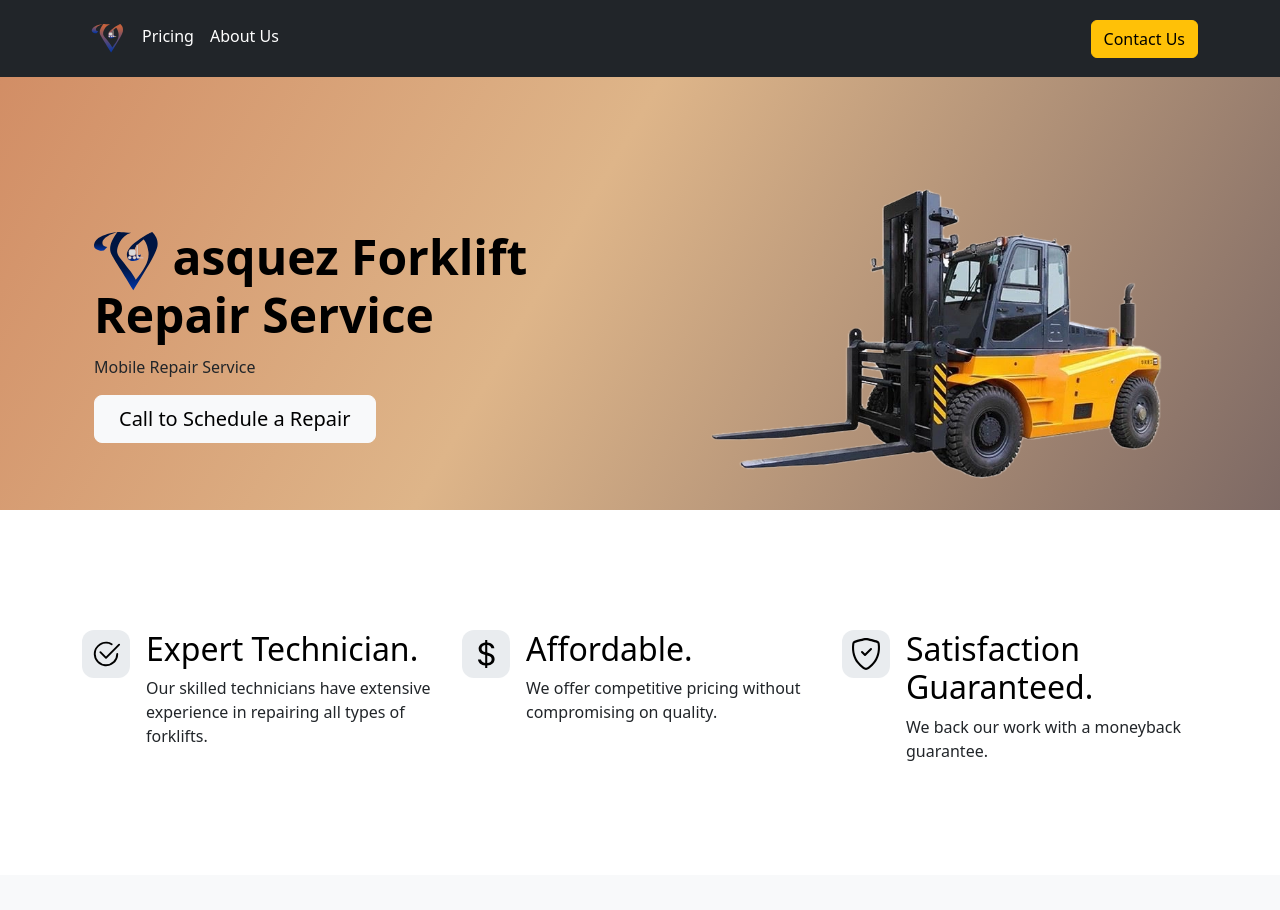
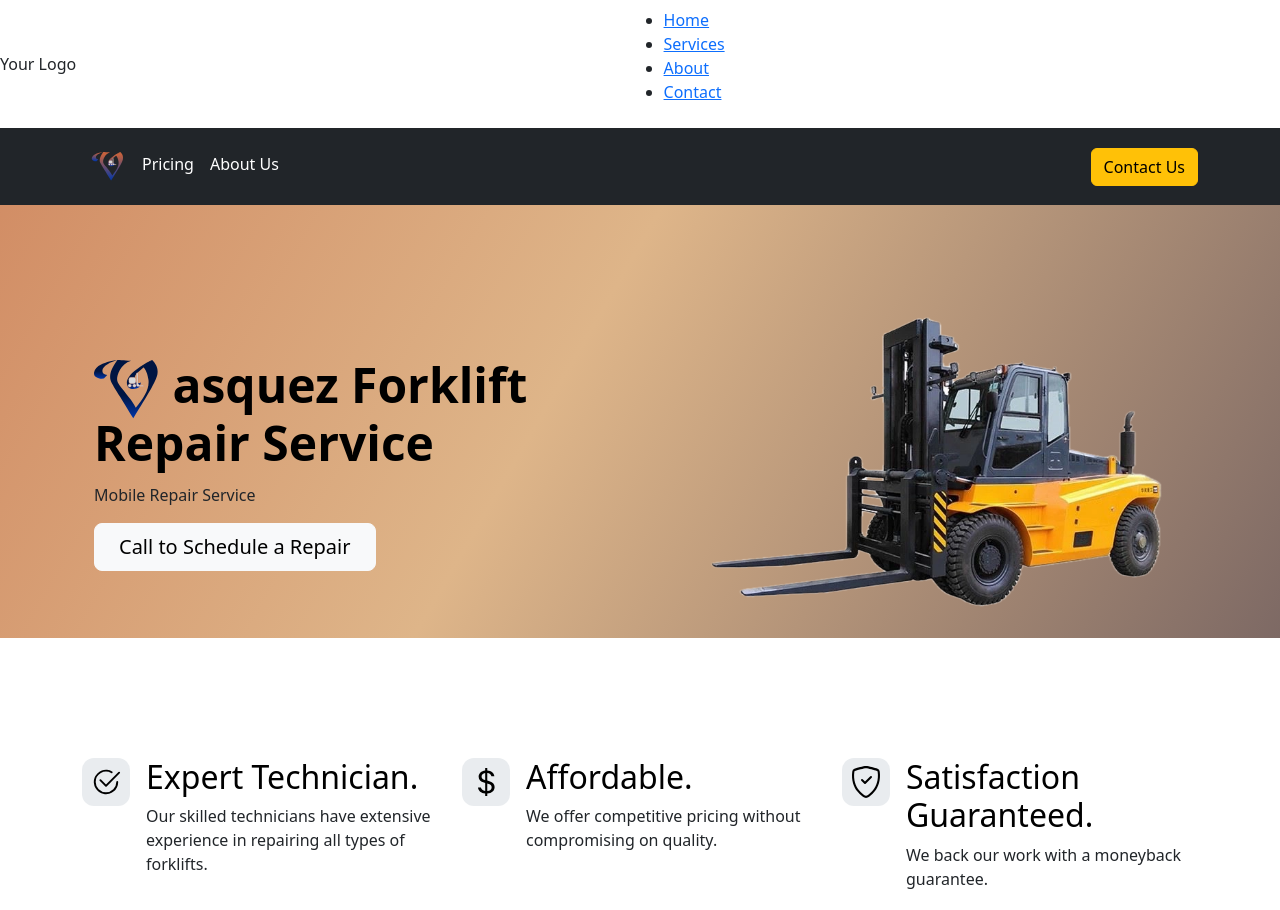
Before and after one commit to webdesignpm/vasquezforkliftrepair, a plain HTML site: page index.html in a window 1280 px wide. Shown: the top 910 px of the page. Drawn offline with nearby package versions, Linux system fonts and the light colour scheme.

Commit message:
Update index.html

```diff
--- a/index.html
+++ b/index.html
@@ -14,7 +14,20 @@
 </head>
 
 <body>
-
+<nav class="navbar">
+  <div class="logo">Your Logo</div>
+  <ul class="nav-links" id="navLinks">
+    <li><a href="#">Home</a></li>
+    <li><a href="#">Services</a></li>
+    <li><a href="#">About</a></li>
+    <li><a href="#">Contact</a></li>
+  </ul>
+  <div class="hamburger" id="hamburger">
+    <span></span>
+    <span></span>
+    <span></span>
+  </div>
+</nav>
 
   <!-- Header -->
   <section id="title"class="gradient-background">
```
